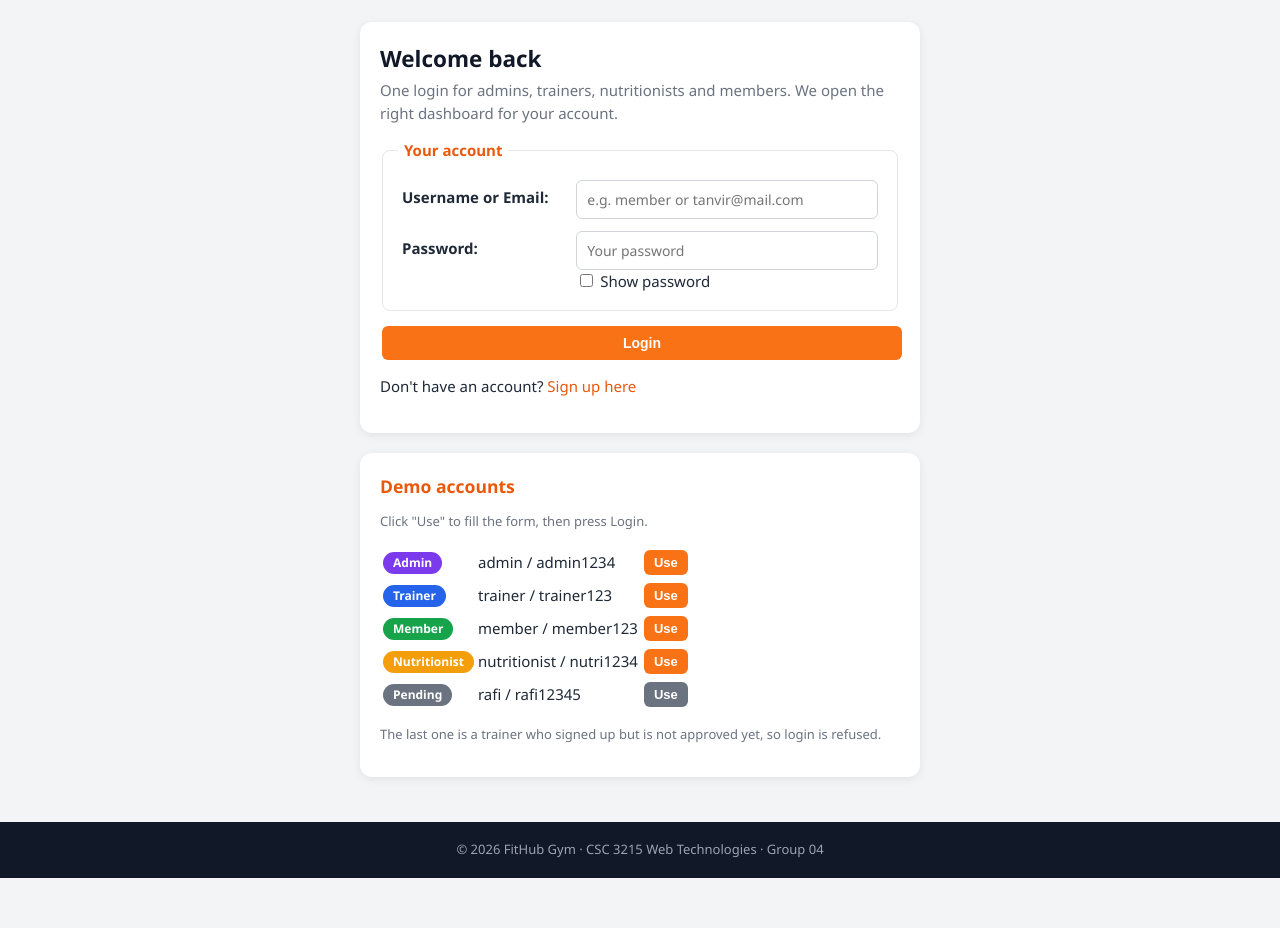
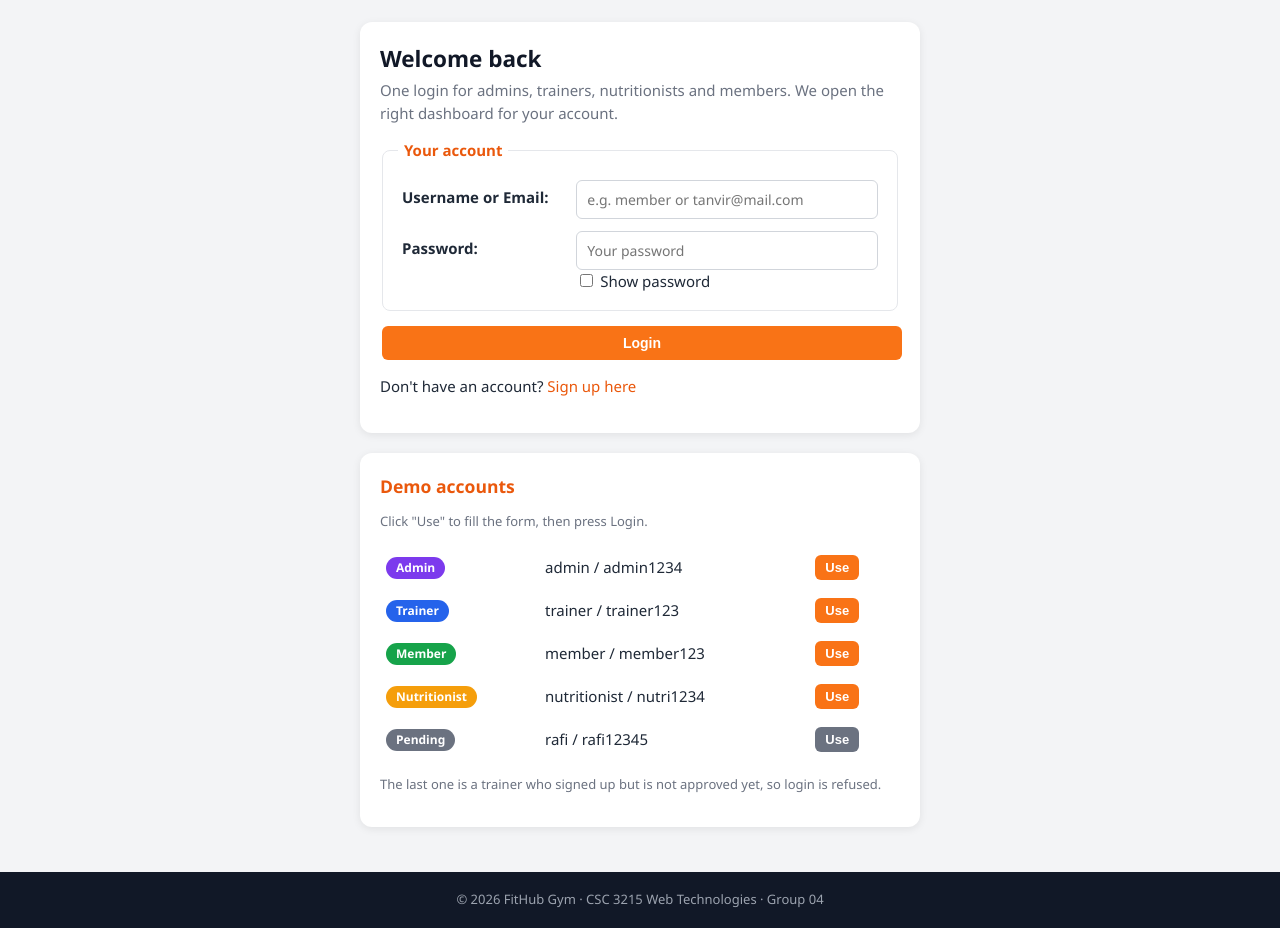
Before and after one commit to Mirza-Rakib/fall-26-27-gym-management-system, a plain HTML site: page login.html in a window 1280 px wide. Shown: the part 117-1045 px from the top of the page. Before the commit the page ends 995 px from the top, so only its background shows below. Drawn offline with Linux system fonts and the light colour scheme.

Commit message:
Add login and sign up box and demo accounts table styles

```diff
--- a/css/style.css
+++ b/css/style.css
@@ -657,6 +657,18 @@ textarea {
   font-weight: bold;
 }
 
+.auth-box.wide {
+  max-width: 760px;
+}
+
+.demo-accounts {
+  width: 100%;
+}
+
+.demo-accounts td {
+  padding: 6px 4px;
+}
+
 .char-counter {
   font-size: 12px;
   color: #6b7280;
```
